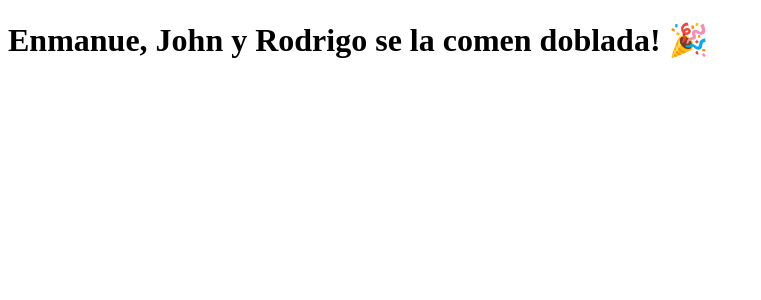
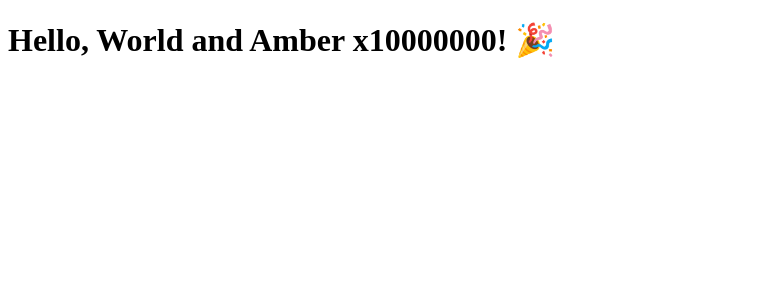
Before and after one commit to DaMalFu777/Hello-World2, an Angular app: page / in a window 1280 px wide. Shown: the top 300 px of the page, without its empty margins (0-761 px from the left). Built offline with nearby package versions, Linux system fonts and the light colour scheme.

Commit message:
Update app.component.html

```diff
--- a/src/app/app.component.html
+++ b/src/app/app.component.html
@@ -1 +1 @@
-<h1>Enmanue, John y Rodrigo se la comen doblada! 🎉</h1>
+<h1> Hello, World and Amber x10000000! 🎉</h1>
```
